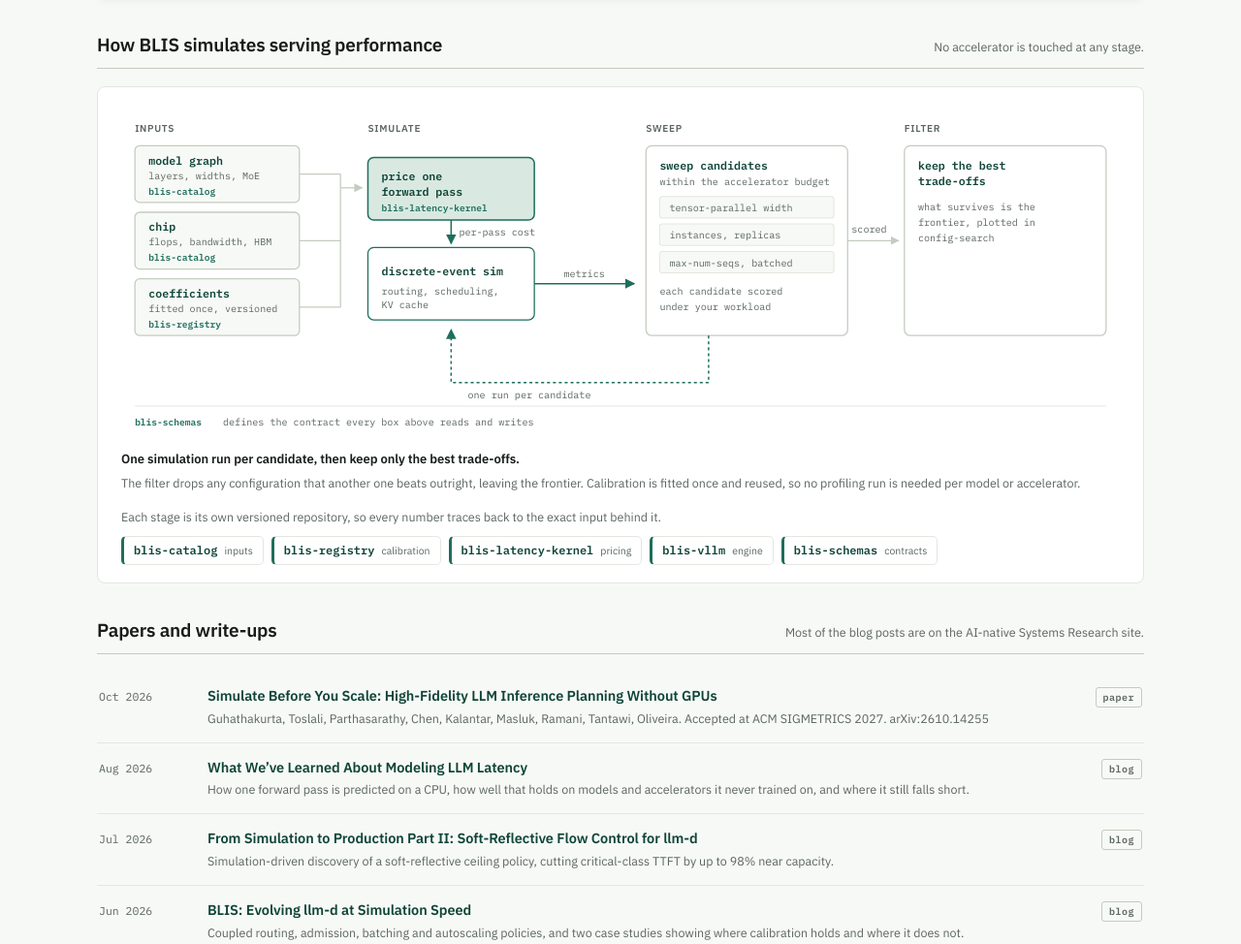
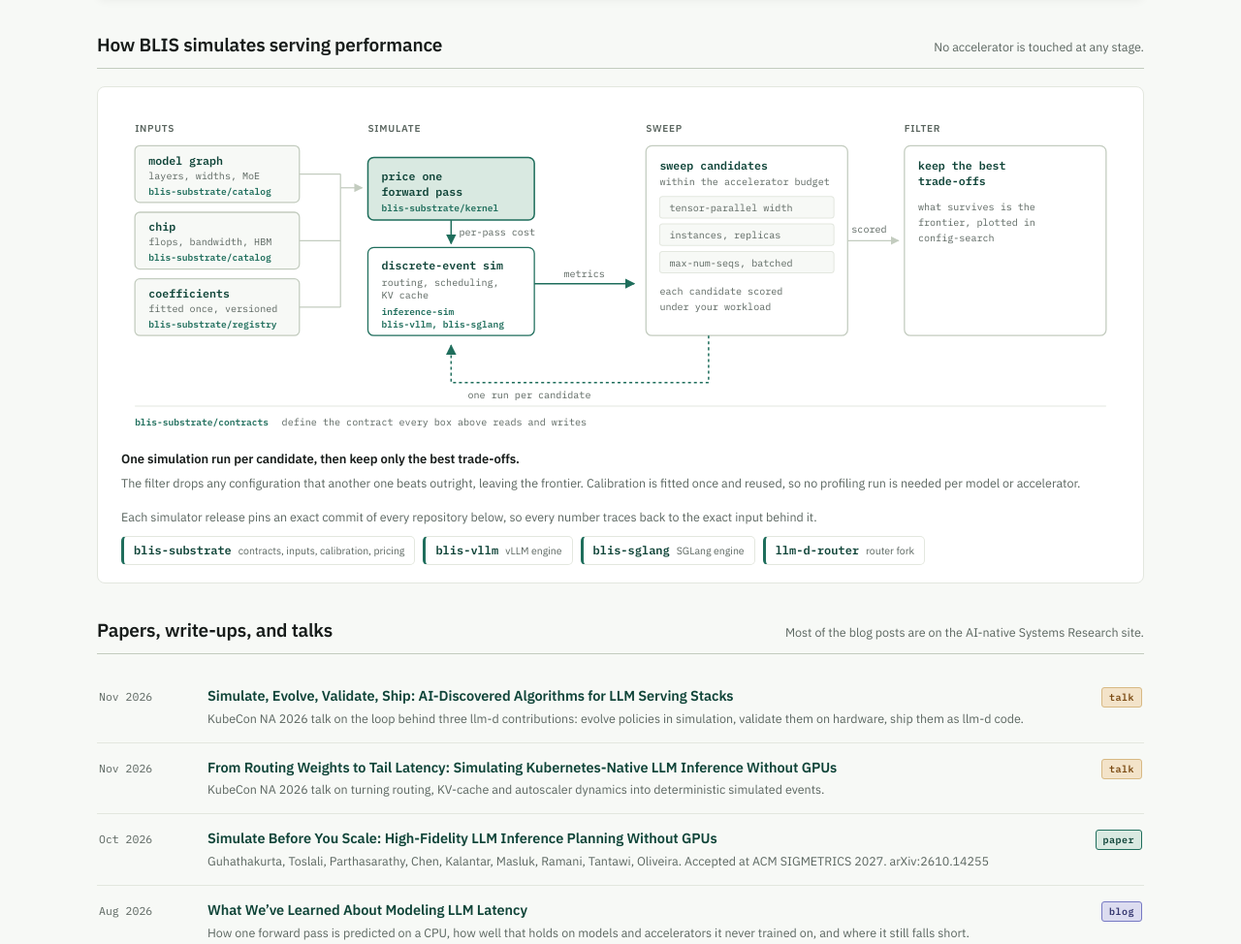
Before and after one commit to llm-d-incubation/llm-d-perf-simulator, a plain HTML site: page index.html in a window 1280 px wide. Shown: the part 1531-2505 px from the top of the page at 97% size. Drawn offline with Linux system fonts and the light colour scheme; no server answers.

Commit message:
Point the page at blis-substrate and add the KubeCon talks (#6)
* Point the page at blis-substrate and add the KubeCon talks

blis-schemas, blis-catalog, blis-registry and blis-latency-kernel were
merged into blis-substrate and archived. Relabel the pipeline diagram and
the repository list to match, add the SGLang engine and the router fork,
and stop crediting inference-sim with the forward-pass pricing.

Add the two KubeCon NA 2026 talks to the publications list.

Co-Authored-By: Claude Opus 5.5 <noreply@anthropic.com>

* Color the publication tags by kind; update the README

Give paper, blog and talk tags their own colors, taken from the tag
palettes the accuracy dashboard and config-search already share.

Update the README for the substrate move: link blis-substrate, the
engine repos and the router fork instead of the archived repos, record
the new tag colors, and stop saying the page has no JavaScript.

Co-Authored-By: Claude Opus 5.5 <noreply@anthropic.com>

---------

Co-authored-by: Jing Chen <jchen@wecm-9-67-112-204.wecm.ibm.com>
Co-authored-by: Claude Opus 5.5 <noreply@anthropic.com>

```diff
--- a/index.html
+++ b/index.html
@@ -21,6 +21,12 @@
         --accent-ink: #0f4438;
         --accent-soft: #d9e9e1;
         --over-ink: #a3301f;
+        --alt-ink: #34366e;
+        --alt-bg: #dcdcf0;
+        --alt-line: #7679c4;
+        --warn-ink: #7a4a12;
+        --warn-bg: #f3e3c9;
+        --warn-line: #d8b984;
         --font-sans: "IBM Plex Sans", -apple-system, "Segoe UI", system-ui, sans-serif;
         --font-mono: "IBM Plex Mono", "SFMono-Regular", ui-monospace, Menlo, monospace;
         --measure: 1160px;
@@ -481,7 +487,11 @@
         padding: 2px 7px;
         white-space: nowrap;
       }
-      .pub:hover .pubkind { border-color: var(--accent); color: var(--accent-ink); }
+      /* One color per kind, from the tag palettes the dashboards share. */
+      .pubkind.paper { color: var(--accent-ink); background: var(--accent-soft); border-color: var(--accent); }
+      .pubkind.blog { color: var(--alt-ink); background: var(--alt-bg); border-color: var(--alt-line); }
+      .pubkind.talk { color: var(--warn-ink); background: var(--warn-bg); border-color: var(--warn-line); }
+      .pub:hover .pubkind { border-color: currentColor; }
       @media (max-width: 640px) {
         .pub { grid-template-columns: minmax(0, 1fr) auto; }
         .pubwhen { grid-column: 1 / -1; order: -1; }
@@ -548,7 +558,7 @@
           <h1>Know how a serving configuration performs before you book the accelerators.</h1>
           <p class="lede">
             BLIS is a digital twin of llm-d: a discrete-event simulator that models admission,
-            routing, scheduling, batching and KV-cache behaviour on a CPU, pricing a serving
+            routing, and the scheduling, batching and KV-cache behavior of vLLM and SGLang on a CPU, pricing a serving
             configuration from a model graph, a chip and calibrated coefficients, without touching
             an accelerator. Evaluating a configuration is cheap, so thousands can be swept to find
             the best.
@@ -567,9 +577,9 @@
                 <span class="leadeyebrow">The simulator</span>
                 <span class="leadname">inference-sim/inference-sim</span>
                 <span class="leadtext">
-                  The discrete-event engine that produces everything below: the cost model, the
-                  embedded llm-d router, and the Go implementation that prices one forward pass
-                  from a model graph and a chip. Start here.
+                  The discrete-event simulator that produces everything below: workloads, the cluster,
+                  the embedded llm-d router, and the engine models it steps, each step priced from a
+                  model graph and a chip. Start here.
                 </span>
               </span>
               <span class="leadside">
@@ -760,7 +770,7 @@
               <figure>
                 <div class="figscroll">
                 <svg viewBox="0 0 1020 330" role="img"
-                  aria-label="Pipeline annotated with the repository behind each stage. Model graph and chip come from blis-catalog, calibration coefficients from blis-registry; blis-latency-kernel prices one forward pass, which feeds a discrete-event simulation of routing, scheduling and KV cache that returns serving metrics; the sweep runs that simulation once per candidate and scores each under the workload; a filter drops any candidate that another matches or beats on every metric while winning on at least one, leaving the frontier. blis-schemas defines the contracts between every stage.">
+                  aria-label="Pipeline annotated with the repository behind each stage. Model graph, chip and calibration coefficients come from blis-substrate's catalog and registry; blis-substrate's kernel prices one forward pass, which feeds a discrete-event simulation of routing, scheduling and KV cache, run by inference-sim with the blis-vllm and blis-sglang engine models, that returns serving metrics; the sweep runs that simulation once per candidate and scores each under the workload; a filter drops any candidate that another matches or beats on every metric while winning on at least one, leaving the frontier. blis-substrate's contracts define the interfaces between every stage.">
                   <defs>
                     <marker id="ah" viewBox="0 0 10 10" refX="9" refY="5"
                       markerWidth="7" markerHeight="7" orient="auto-start-reverse">
@@ -784,13 +794,13 @@
                   </g>
                   <text class="dlabel" x="28" y="53">model graph</text>
                   <text class="dsub" x="28" y="68">layers, widths, MoE</text>
-                  <text class="drepo" x="28" y="84">blis-catalog</text>
+                  <text class="drepo" x="28" y="84">blis-substrate/catalog</text>
                   <text class="dlabel" x="28" y="121">chip</text>
                   <text class="dsub" x="28" y="136">flops, bandwidth, HBM</text>
-                  <text class="drepo" x="28" y="152">blis-catalog</text>
+                  <text class="drepo" x="28" y="152">blis-substrate/catalog</text>
                   <text class="dlabel" x="28" y="189">coefficients</text>
                   <text class="dsub" x="28" y="204">fitted once, versioned</text>
-                  <text class="drepo" x="28" y="220">blis-registry</text>
+                  <text class="drepo" x="28" y="220">blis-substrate/registry</text>
 
                   <g stroke="var(--line-strong)" stroke-width="1.25" fill="none">
                     <path d="M182 63 H224" />
@@ -804,17 +814,19 @@
                     fill="var(--accent-soft)" stroke="var(--accent)" stroke-width="1.5" />
                   <text class="dlabel" x="266" y="69">price one</text>
                   <text class="dlabel" x="266" y="85">forward pass</text>
-                  <text class="drepo" x="266" y="101">blis-latency-kernel</text>
+                  <text class="drepo" x="266" y="101">blis-substrate/kernel</text>
 
                   <path d="M337 110 V134" stroke="var(--accent)" stroke-width="1.5"
                     fill="none" marker-end="url(#aha)" />
                   <text class="dedge" x="345" y="126">per-pass cost</text>
 
-                  <rect x="252" y="138" width="170" height="74" rx="6"
+                  <rect x="252" y="138" width="170" height="90" rx="6"
                     fill="var(--panel)" stroke="var(--accent)" stroke-width="1.25" />
-                  <text class="dlabel" x="266" y="166">discrete-event sim</text>
-                  <text class="dsub" x="266" y="186">routing, scheduling,</text>
-                  <text class="dsub" x="266" y="200">KV cache</text>
+                  <text class="dlabel" x="266" y="160">discrete-event sim</text>
+                  <text class="dsub" x="266" y="177">routing, scheduling,</text>
+                  <text class="dsub" x="266" y="190">KV cache</text>
+                  <text class="drepo" x="266" y="207">inference-sim</text>
+                  <text class="drepo" x="266" y="220">blis-vllm, blis-sglang</text>
 
                   <path d="M422 175 H524" stroke="var(--accent)" stroke-width="1.5"
                     fill="none" marker-end="url(#aha)" />
@@ -835,7 +847,7 @@
                   <text class="dsub" x="550" y="186">each candidate scored</text>
                   <text class="dsub" x="550" y="202">under your workload</text>
 
-                  <path d="M600 228V276H337V222" stroke="var(--accent)" stroke-width="1.5"
+                  <path d="M600 228V276H337V238" stroke="var(--accent)" stroke-width="1.5"
                     fill="none" marker-end="url(#aha)" stroke-dasharray="3 3" />
                   <text class="dedge" x="354" y="292">one run per candidate</text>
 
@@ -852,8 +864,8 @@
                   <text class="dsub" x="814" y="132">config-search</text>
 
                   <path d="M14 300H1006" stroke="var(--line)" stroke-width="1" fill="none" />
-                  <text class="drepo" x="14" y="320">blis-schemas</text>
-                  <text class="dsub" x="104" y="320">defines the contract every box above reads and writes</text>
+                  <text class="drepo" x="14" y="320">blis-substrate/contracts</text>
+                  <text class="dsub" x="164" y="320">define the contract every box above reads and writes</text>
                 </svg>
                 </div>
                 <p class="fighint">Scroll the diagram sideways to follow the flow.</p>
@@ -868,15 +880,14 @@
               </figure>
               <div class="provenance">
                 <p class="provlead">
-                  Each stage is its own versioned repository, so every number traces back to the
-                  exact input behind it.
+                  Each simulator release pins an exact commit of every repository below, so every
+                  number traces back to the exact input behind it.
                 </p>
                 <ul class="provlist">
-                  <li><a href="https://github.com/inference-sim/blis-catalog"><span class="provname">blis-catalog</span> <span class="provrole">inputs</span></a></li>
-                  <li><a href="https://github.com/inference-sim/blis-registry"><span class="provname">blis-registry</span> <span class="provrole">calibration</span></a></li>
-                  <li><a href="https://github.com/inference-sim/blis-latency-kernel"><span class="provname">blis-latency-kernel</span> <span class="provrole">pricing</span></a></li>
-                  <li><a href="https://github.com/inference-sim/blis-vllm"><span class="provname">blis-vllm</span> <span class="provrole">engine</span></a></li>
-                  <li><a href="https://github.com/inference-sim/blis-schemas"><span class="provname">blis-schemas</span> <span class="provrole">contracts</span></a></li>
+                  <li><a href="https://github.com/inference-sim/blis-substrate"><span class="provname">blis-substrate</span> <span class="provrole">contracts, inputs, calibration, pricing</span></a></li>
+                  <li><a href="https://github.com/inference-sim/blis-vllm"><span class="provname">blis-vllm</span> <span class="provrole">vLLM engine</span></a></li>
+                  <li><a href="https://github.com/inference-sim/blis-sglang"><span class="provname">blis-sglang</span> <span class="provrole">SGLang engine</span></a></li>
+                  <li><a href="https://github.com/inference-sim/llm-d-router"><span class="provname">llm-d-router</span> <span class="provrole">router fork</span></a></li>
                 </ul>
               </div>
             </div>
@@ -886,17 +897,33 @@
         <section class="section">
           <div class="wrap">
             <div class="sectionhead">
-              <h2>Papers and write-ups</h2>
+              <h2>Papers, write-ups, and talks</h2>
               <span class="note">Most of the blog posts are on the AI-native Systems Research site.</span>
             </div>
             <div class="pubs">
+              <a class="pub" href="https://www.youtube.com/watch?v=UooQd0QU7go">
+                <span class="pubwhen">Nov 2026</span>
+                <span>
+                  <span class="pubtitle">Simulate, Evolve, Validate, Ship: AI-Discovered Algorithms for LLM Serving Stacks</span>
+                  <span class="pubwho">KubeCon NA 2026 talk on the loop behind three llm-d contributions: evolve policies in simulation, validate them on hardware, ship them as llm-d code.</span>
+                </span>
+                <span class="pubkind talk">talk</span>
+              </a>
+              <a class="pub" href="https://www.youtube.com/watch?v=XsYKE1Vs03g">
+                <span class="pubwhen">Nov 2026</span>
+                <span>
+                  <span class="pubtitle">From Routing Weights to Tail Latency: Simulating Kubernetes-Native LLM Inference Without GPUs</span>
+                  <span class="pubwho">KubeCon NA 2026 talk on turning routing, KV-cache and autoscaler dynamics into deterministic simulated events.</span>
+                </span>
+                <span class="pubkind talk">talk</span>
+              </a>
               <a class="pub" href="https://arxiv.org/abs/2610.14255">
                 <span class="pubwhen">Oct 2026</span>
                 <span>
                   <span class="pubtitle">Simulate Before You Scale: High-Fidelity LLM Inference Planning Without GPUs</span>
                   <span class="pubwho">Guhathakurta, Toslali, Parthasarathy, Chen, Kalantar, Masluk, Ramani, Tantawi, Oliveira. Accepted at ACM SIGMETRICS 2027. arXiv:2610.14255</span>
                 </span>
-                <span class="pubkind">paper</span>
+                <span class="pubkind paper">paper</span>
               </a>
               <a class="pub" href="https://ai-native-systems-research.github.io/ai-native-systems-research/blog/2026/08/06/what-weve-learned-about-modeling-llm-latency/">
                 <span class="pubwhen">Aug 2026</span>
@@ -904,7 +931,7 @@
                   <span class="pubtitle">What We&rsquo;ve Learned About Modeling LLM Latency</span>
                   <span class="pubwho">How one forward pass is predicted on a CPU, how well that holds on models and accelerators it never trained on, and where it still falls short.</span>
                 </span>
-                <span class="pubkind">blog</span>
+                <span class="pubkind blog">blog</span>
               </a>
               <a class="pub" href="https://ai-native-systems-research.github.io/ai-native-systems-research/blog/2026/07/27/from-simulation-to-production-part-ii-soft-reflective-flow-control-for-llm-d/">
                 <span class="pubwhen">Jul 2026</span>
@@ -912,7 +939,7 @@
                   <span class="pubtitle">From Simulation to Production Part II: Soft-Reflective Flow Control for llm-d</span>
                   <span class="pubwho">Simulation-driven discovery of a soft-reflective ceiling policy, cutting critical-class TTFT by up to 98% near capacity.</span>
                 </span>
-                <span class="pubkind">blog</span>
+                <span class="pubkind blog">blog</span>
               </a>
               <a class="pub" href="https://ai-native-systems-research.github.io/ai-native-systems-research/blog/2026/06/05/blis-evolving-llm-d-at-simulation-speed/">
                 <span class="pubwhen">Jun 2026</span>
@@ -920,7 +947,7 @@
                   <span class="pubtitle">BLIS: Evolving llm-d at Simulation Speed</span>
                   <span class="pubwho">Coupled routing, admission, batching and autoscaling policies, and two case studies showing where calibration holds and where it does not.</span>
                 </span>
-                <span class="pubkind">blog</span>
+                <span class="pubkind blog">blog</span>
               </a>
               <a class="pub" href="https://ai-native-systems-research.github.io/ai-native-systems-research/blog/2026/05/13/from-simulation-to-production-how-an-ai-native-pipeline-discovered-a-better-admission-controller-for-llm-d/">
                 <span class="pubwhen">May 2026</span>
@@ -928,7 +955,7 @@
                   <span class="pubtitle">From Simulation to Production: How an AI-Native Pipeline Discovered a Better Admission Controller for llm-d</span>
                   <span class="pubwho">Closing the loop end to end: observe, reason, change, validate, deploy.</span>
                 </span>
-                <span class="pubkind">blog</span>
+                <span class="pubkind blog">blog</span>
               </a>
               <a class="pub" href="https://ai-native-systems-research.github.io/ai-native-systems-research/blog/2026/04/09/the-physics-of-high-fidelity-distributed-inference-platform-simulation/">
                 <span class="pubwhen">Apr 2026</span>
@@ -936,7 +963,7 @@
                   <span class="pubtitle">The Physics of High-Fidelity Distributed Inference Platform Simulation</span>
                   <span class="pubwho">What it takes to make a discrete-event simulator faithful enough to guide capacity planning at production scale.</span>
                 </span>
-                <span class="pubkind">blog</span>
+                <span class="pubkind blog">blog</span>
               </a>
               <a class="pub" href="https://ai-native-systems-research.github.io/ai-native-systems-research/blog/2026/03/05/why-simulate-before-you-scale/">
                 <span class="pubwhen">Mar 2026</span>
@@ -944,7 +971,7 @@
                   <span class="pubtitle">Why Simulate Before You Scale</span>
                   <span class="pubwho">A flight-simulator approach to capacity planning that runs on a laptop, with no accelerators required.</span>
                 </span>
-                <span class="pubkind">blog</span>
+                <span class="pubkind blog">blog</span>
               </a>
             </div>
           </div>
@@ -960,14 +987,14 @@
                 <b>BLIS is a digital twin of llm-d</b>, the Kubernetes-native stack for distributed
                 LLM inference. It is an incubating llm-d component: llm-d deploys and scales serving
                 engines across a cluster, and BLIS answers the question that comes first, which is
-                what to deploy. The flags a search returns,
+                what to deploy. The vLLM flags a search returns,
                 <span class="mono">max-num-seqs</span>,
                 <span class="mono">max-num-batched-tokens</span> and tensor-parallel width, are the
                 knobs you then set on a real deployment.
               </p>
               <p>
                 It is a twin because it runs llm-d's own code, not a model of it. Every
-                multi-instance cluster routes through the real Endpoint Picker embedded in-process,
+                multi-instance cluster routes through the real Endpoint Picker, built from a pinned fork of the llm-d router and embedded in-process,
                 reading a deployment's own
                 <span class="mono">EndpointPickerConfig</span>, EPP flags and
                 <span class="mono">InferencePool</span> and
```
Also changed, not shown: 1 other file.
